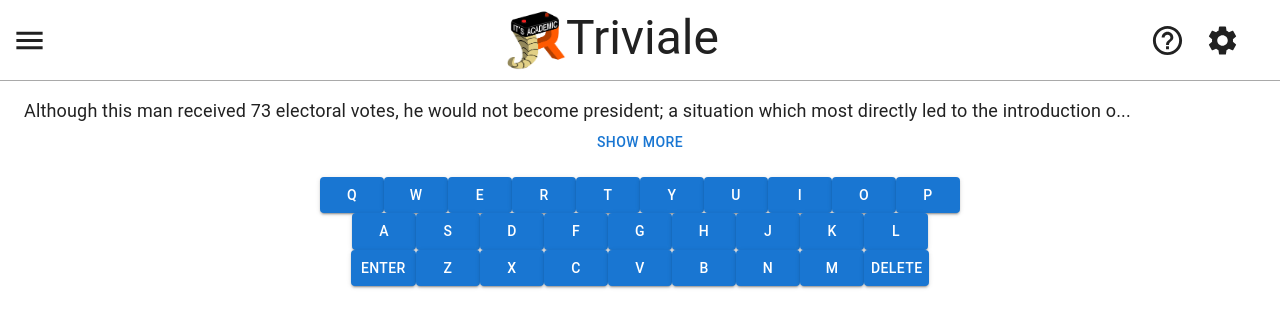
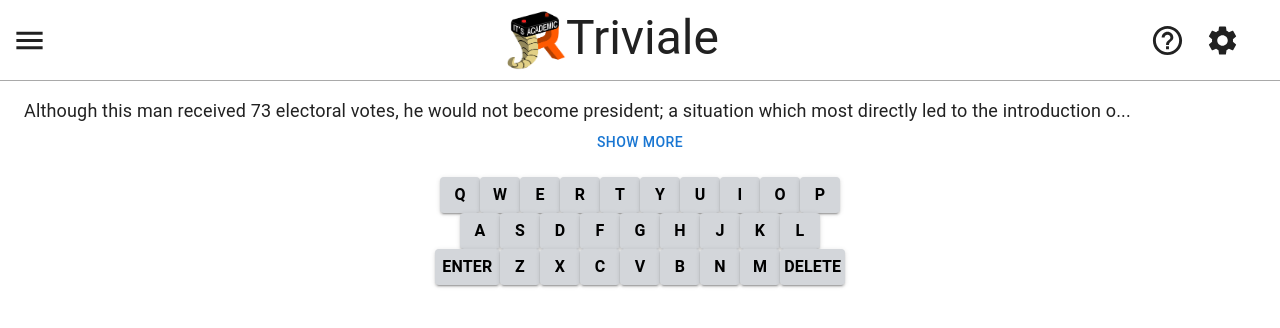
Before and after one commit to dotcomstar/Triviale, a React (Vite) app: page / in a window 1280 px wide. Shown: the top 328 px of the page. Built offline with nearby package versions, Linux system fonts and the light colour scheme; what simple-zustand-devtools would draw is missing.

Commit message:
Add Wordle colors to Triviale

```diff
--- a/src/components/ThemedLayout.tsx
+++ b/src/components/ThemedLayout.tsx
@@ -1,11 +1,32 @@
 import {
   CssBaseline,
+  PaletteColorOptions,
   PaletteMode,
   ThemeProvider,
   createTheme,
   responsiveFontSizes,
 } from "@mui/material";
 import React, { ReactNode, useEffect } from "react";
+
+declare module "@mui/material/styles" {
+  interface CustomPalette {
+    almost: PaletteColorOptions;
+    success: PaletteColorOptions;
+    unclicked: PaletteColorOptions;
+    failure: PaletteColorOptions;
+  }
+  interface Palette extends CustomPalette {}
+  interface PaletteOptions extends CustomPalette {}
+}
+
+declare module "@mui/material/Button" {
+  interface ButtonPropsColorOverrides {
+    almost: true;
+    success: true;
+    unclicked: true;
+    failure: true;
+  }
+}
 
 export const ColorModeContext = React.createContext({
   toggleColorMode: () => {},
@@ -59,12 +80,26 @@ const ThemedLayout = ({ children }: Props) => {
     [mode]
   );
 
+  const { palette } = createTheme();
+  const { augmentColor } = palette;
+  const createColor = (mainColor: any) =>
+    augmentColor({
+      color: {
+        main: mainColor,
+        contrastText: mode === "dark" ? "white" : "black",
+      },
+    });
+
   // Update the theme only if the mode changes
   let theme = React.useMemo(
     () =>
       createTheme({
         palette: {
           mode: mode === "dark" ? "dark" : "light",
+          almost: createColor(mode === "dark" ? "#B59F3B" : "#C9B458"),
+          success: createColor(mode === "dark" ? "#538D4E" : "#6AAA64"),
+          unclicked: createColor(mode === "dark" ? "#818384" : "#D3D6DA"),
+          failure: createColor(mode === "dark" ? "#3A3A3C" : "#787C7E"),
         },
       }),
     [mode]
--- a/src/components/keyboard/Key.tsx
+++ b/src/components/keyboard/Key.tsx
@@ -1,5 +1,5 @@
+import { Button, Typography } from "@mui/material";
 import { ReactNode } from "react";
-import { Button } from "@mui/material";
 
 type Props = {
   children?: ReactNode;
@@ -23,12 +23,14 @@ const Key = ({ children, width = 40, value, onClick, isRevealing }: Props) => {
       aria-label={`${value} key`}
       onClick={handleClick}
       sx={{
-        width: width,
+        width: `${width}px`,
+        minWidth: `${width}px`,
         transitionDelay: isRevealing ? `${REVEAL_TIME_MS}ms` : "unset",
       }}
       variant="contained"
+      color="unclicked"
     >
-      {children || value}
+      <Typography sx={{ fontWeight: "bold" }}>{children || value}</Typography>
     </Button>
   );
 };
--- a/src/components/keyboard/Keyboard.tsx
+++ b/src/components/keyboard/Keyboard.tsx
@@ -1,4 +1,4 @@
-import { Stack, Typography } from "@mui/material";
+import { Stack } from "@mui/material";
 import { useEffect } from "react";
 import Key from "./Key";
 // import { DELETE_TEXT, ENTER_TEXT } from '../../constants/strings';
```
